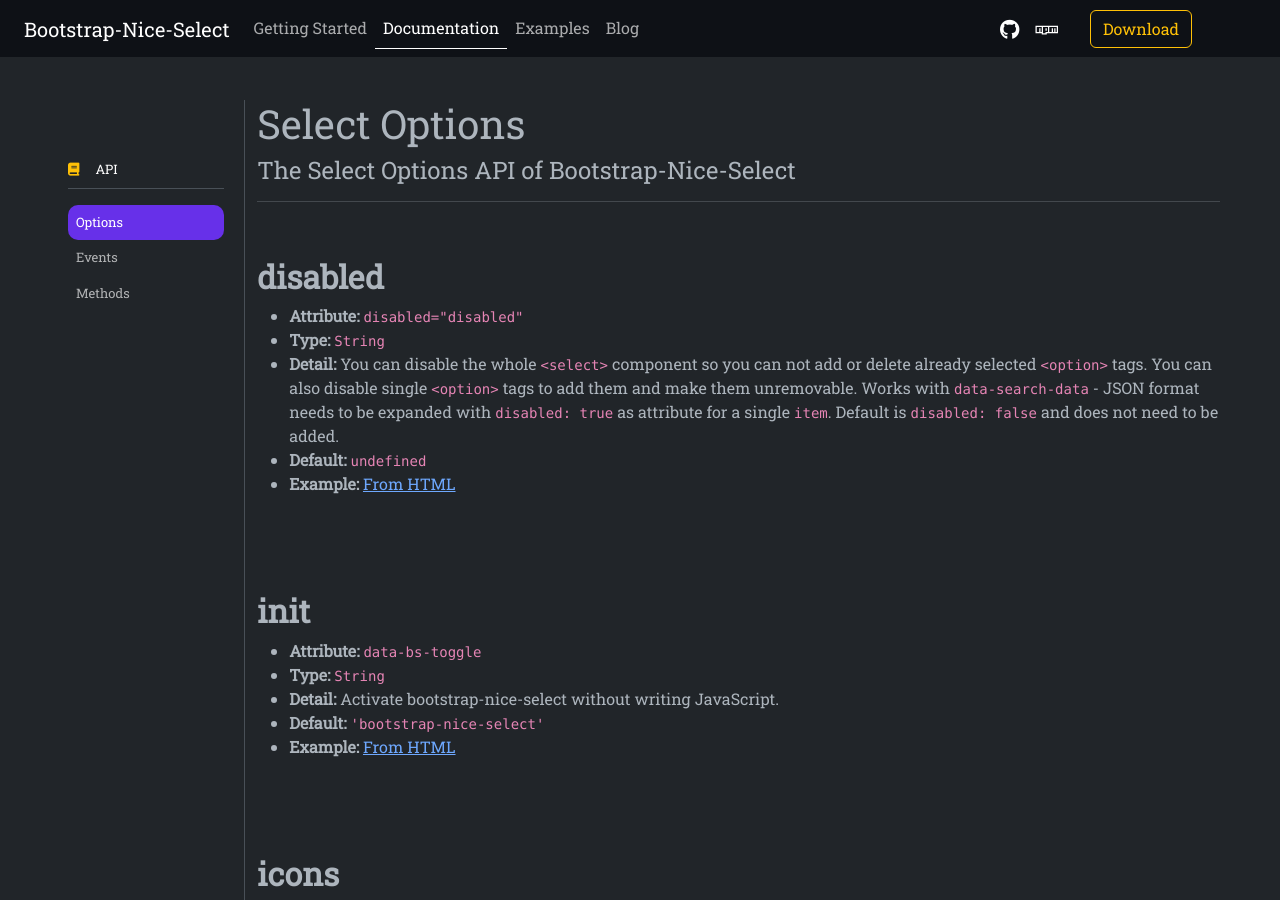
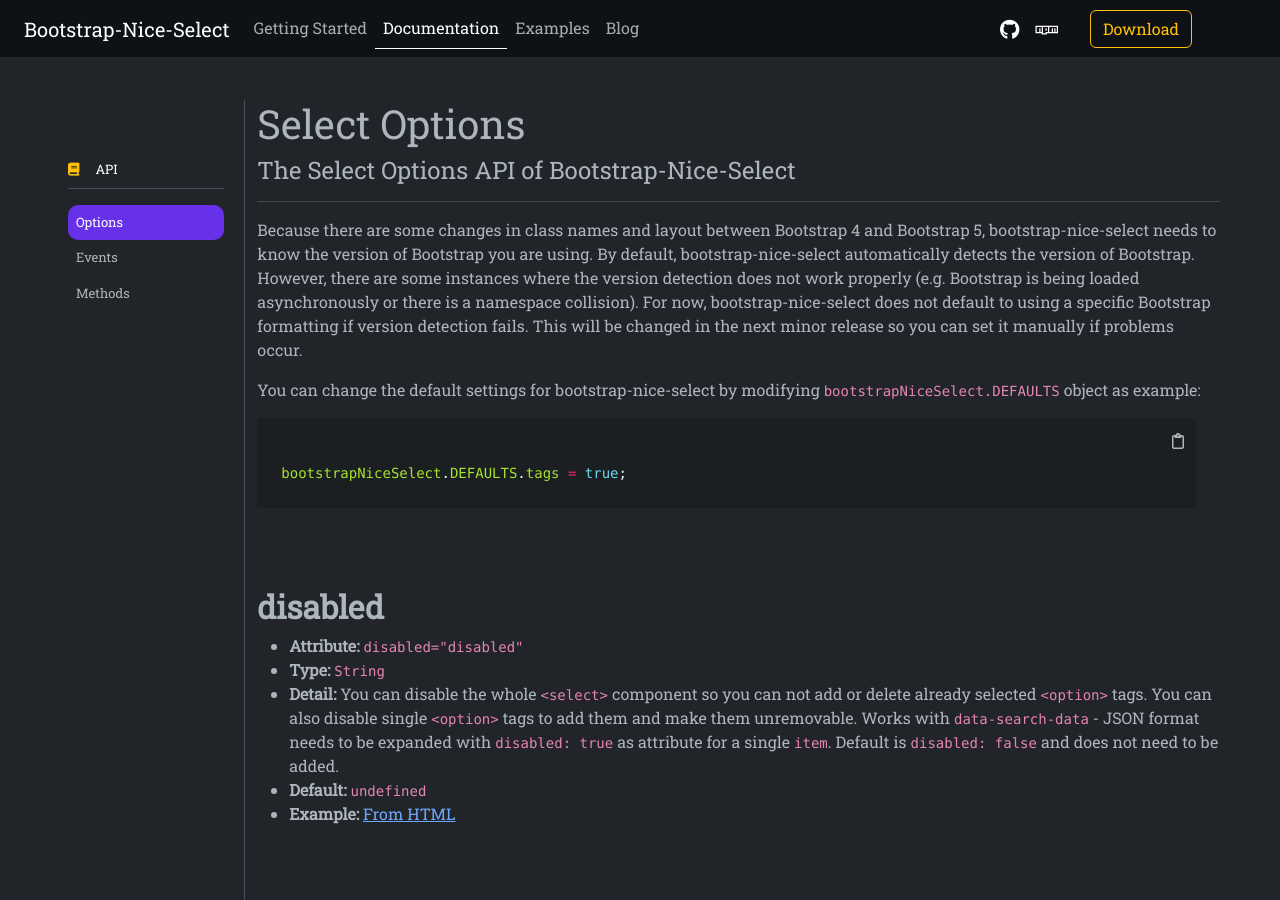
Before and after one commit to kevingostomski/bootstrap-nice-select, a Jekyll site: the page built from jekyll/sites/documentation/options.markdown, in a window 1280 px wide and 900 px high. Built offline with Jekyll 4.4.1, drawn with Linux system fonts in a browser that asks for light colours.

Commit message:
add text how to change DEFAULTS

```diff
--- a/jekyll/sites/documentation/options.markdown
+++ b/jekyll/sites/documentation/options.markdown
@@ -10,6 +10,16 @@
 #### The Select Options API of Bootstrap-Nice-Select
 
 ---
+
+Because there are some changes in class names and layout between Bootstrap 4 and Bootstrap 5, bootstrap-nice-select needs to know the version of Bootstrap you are using. By default, bootstrap-nice-select automatically detects the version of Bootstrap. However, there are some instances where the version detection does not work properly (e.g. Bootstrap is being loaded asynchronously or there is a namespace collision). For now, bootstrap-nice-select does not default to using a specific Bootstrap formatting if version detection fails. This will be changed in the next minor release so you can set it manually if problems occur.
+
+You can change the default settings for bootstrap-nice-select by modifying `bootstrapNiceSelect.DEFAULTS` object as example:
+
+{% highlight javascript %}
+bootstrapNiceSelect.DEFAULTS.tags = true;
+{% endhighlight %}
+
+&nbsp;
 
 &nbsp;
 
```
